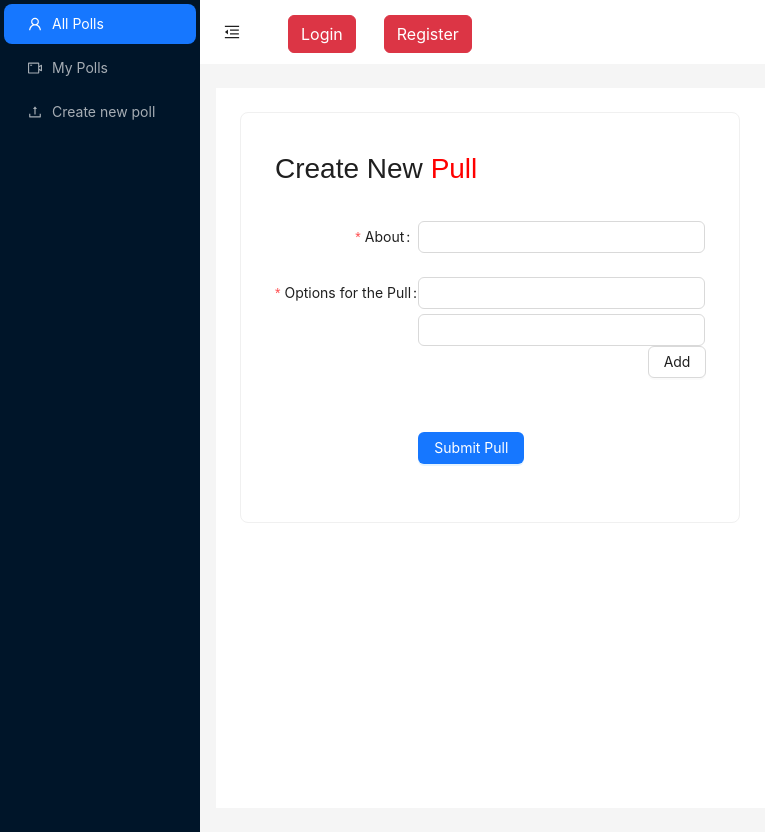
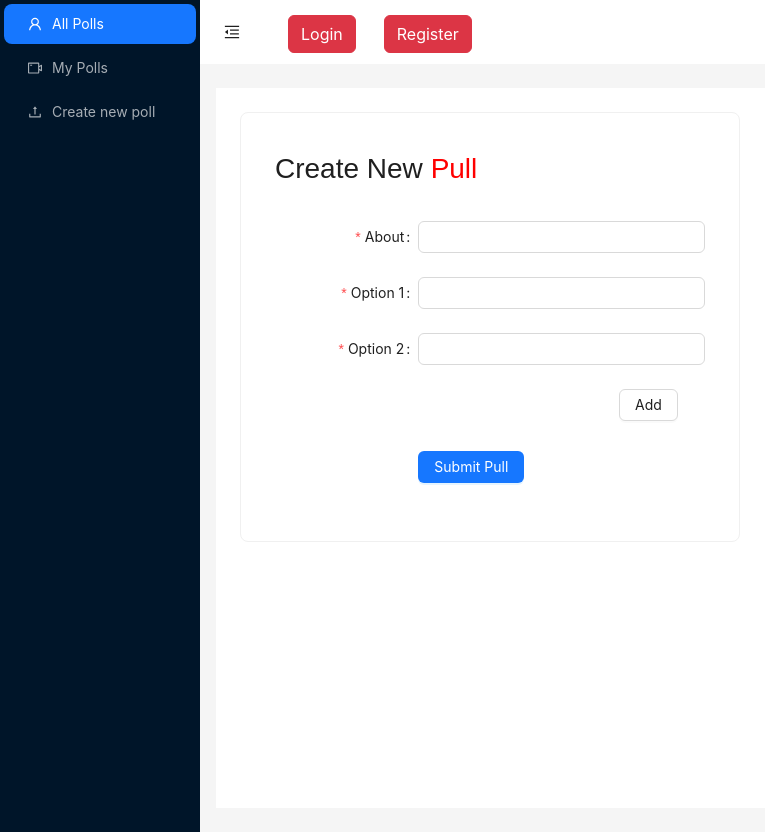
Before and after one commit to DevAYounes/p2, a Next.js app: page /Dashboard/PollCreation in a window 1280 px wide. Shown: the whole page, without its empty margins (0-765 px from the left). Built offline with nearby package versions, Linux system fonts and the light colour scheme.

Commit message:
layout v1

```diff
--- a/src/app/Dashboard/PollCreation/Options.js
+++ b/src/app/Dashboard/PollCreation/Options.js
@@ -7,7 +7,7 @@ const onFinishFailed = (errorInfo) => {
   console.log("Failed:", errorInfo);
 };
 const Options = () => {
-  const [pullForm, setPullForm] = useState();
+  const [pullForm, setPullForm] = useState([{ id: 1, option: "" },{ id: 2, option: "" }]);
   return (
     <div>
       <Form
@@ -40,9 +40,10 @@ const Options = () => {
         >
           <Input />
         </Form.Item>
-
+        {pullForm.map((o) => {
+          return (
             <Form.Item
-          label="Options for the Pull"
+              label={"Option "+o.id}
               name="options"
               rules={[
                 {
@@ -52,9 +53,12 @@ const Options = () => {
               ]}
             >
               <Input />
-          <Input style={{ marginTop: 5 }} />
+            </Form.Item>
+          );
+        })}
+
         <Button style={{ marginLeft: "80%" }}>Add</Button>
-        </Form.Item>
+
         <Form.Item
           wrapperCol={{
             offset: 8,
--- a/src/app/Dashboard/layout.js
+++ b/src/app/Dashboard/layout.js
@@ -79,17 +79,17 @@ export default function RootLayout({ children }) {
             }}
           />
           {!isLogged && (
-            <Link className="btn btn-danger mx-4" href={"./Login"}>
+            <Link className="btn btn-danger mx-4" replace={true} href={"/Login"}>
               Login
             </Link>
           )}
           {!isLogged && (
-            <Link className="btn btn-danger mx-1 " href={"./Register"}>
+            <Link className="btn btn-danger mx-1 " replace={true} href={"./Register"}>
               Register
             </Link>
           )}
           {isLogged && (
-            <Link className="btn btn-danger mx-0 " href={"./Login"}>
+            <Link className="btn btn-danger mx-0 " replace={true} href={"./Login"}>
               Logout
             </Link>
           )}
```
Lines whose indentation alone changed are shown as unchanged.
